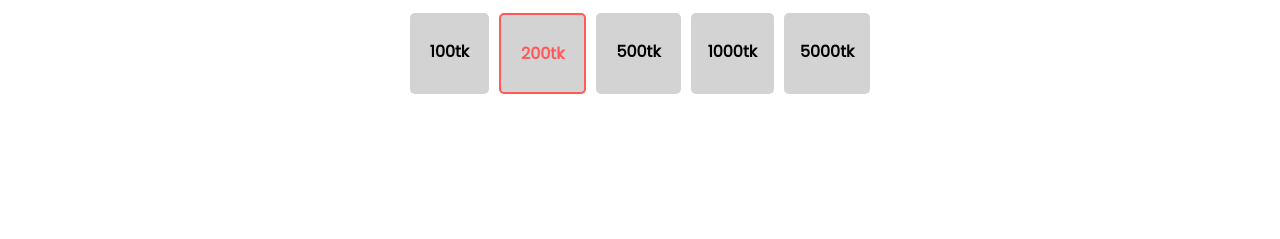
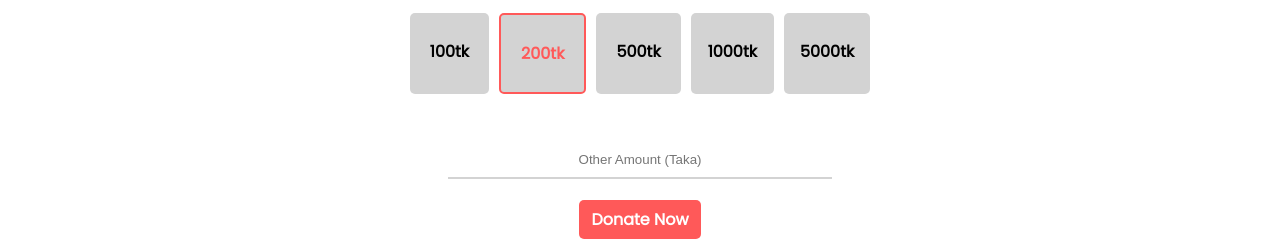
Before and after one commit to mostafizur610/donate-today, a plain HTML site: page index.html in a window 1280 px wide. Shown: the part 948-1187 px from the top of the page. Before the commit the page ends 1042 px from the top, so only its background shows below. Drawn offline with Linux system fonts and the light colour scheme.

Commit message:
input field added

```diff
--- a/index.html
+++ b/index.html
@@ -48,11 +48,15 @@
                 <p>5000tk</p>
             </div>
         </div>
-        <!-- <form>
-            <input type="text" placeholder="Other Amount (Taka)">
-            <a class="donate-button" target="_blank"
-                href="https://www.linkedin.com/in/mostafizur-rahman-methon-570355139/">Donate Now</a>
-        </form> -->
+        <form>
+            <div class="other-amount">
+                <input type="text" placeholder="Other Amount (Taka)">
+            </div>
+            <div>
+                <a class="donate-button" target="_blank"
+                    href="https://www.linkedin.com/in/mostafizur-rahman-methon-570355139/">Donate Now</a>
+            </div>
+        </form>
     </section>
     <!-- <section class="donate-plan">
         <div>
--- a/style.css
+++ b/style.css
@@ -95,7 +95,6 @@ body {
     font-weight: 700;
 }
 
-
 #z {
     border: none;
     padding-left: 16px;
@@ -105,7 +104,22 @@ body {
     font-weight: 700;
 }
 
+.other-amount {
+    border-bottom: #FF5959;
+    padding-top: 40px;
+    padding-bottom: 20px;
 
+}
+
+input[type=text] {
+    text-align: center;
+    width: 30%;
+    padding: 10px 20px;
+    margin: 8px 10px;
+    box-sizing: border-box;
+    border: none;
+    border-bottom: 2px solid lightgray;
+}
 
 /* .top-image {
     width: 100%;
```
